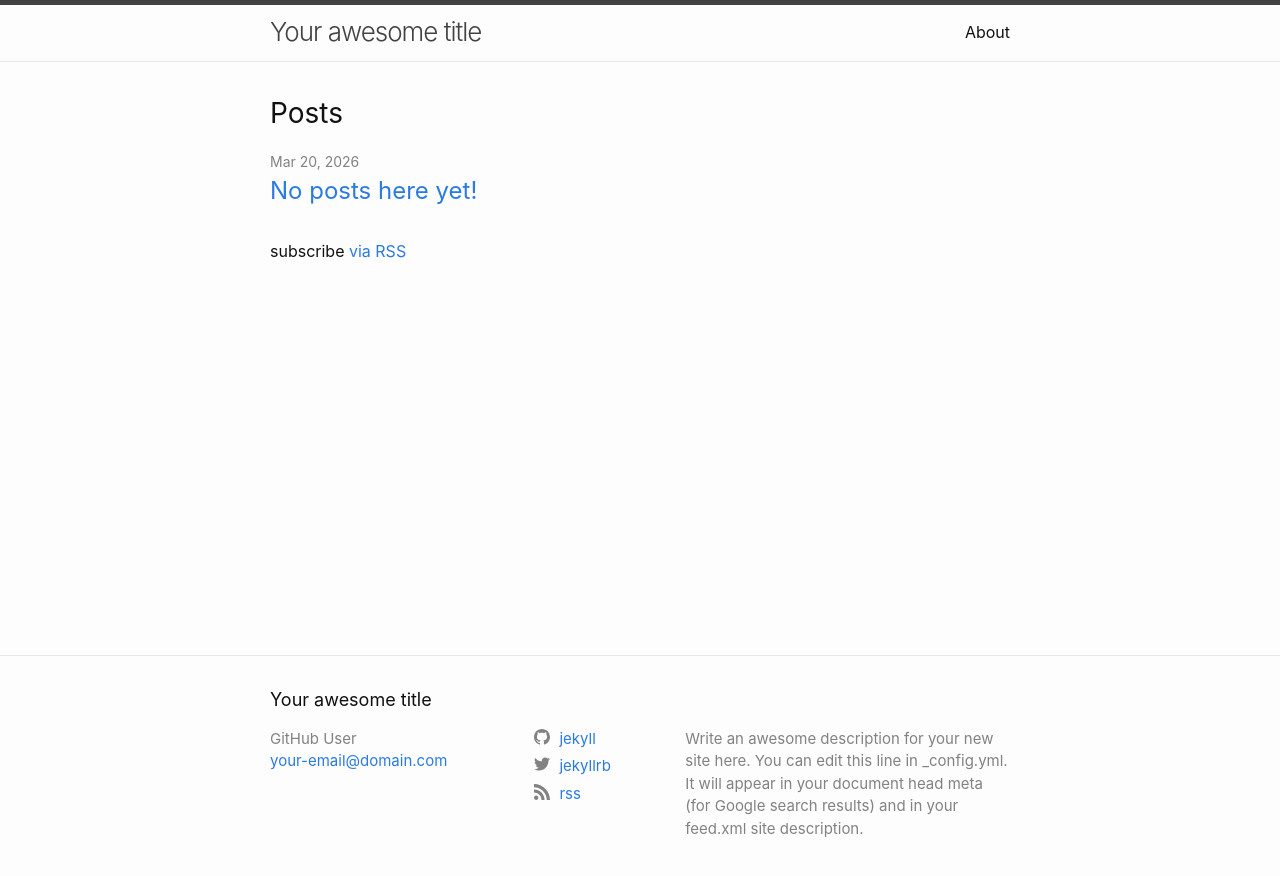
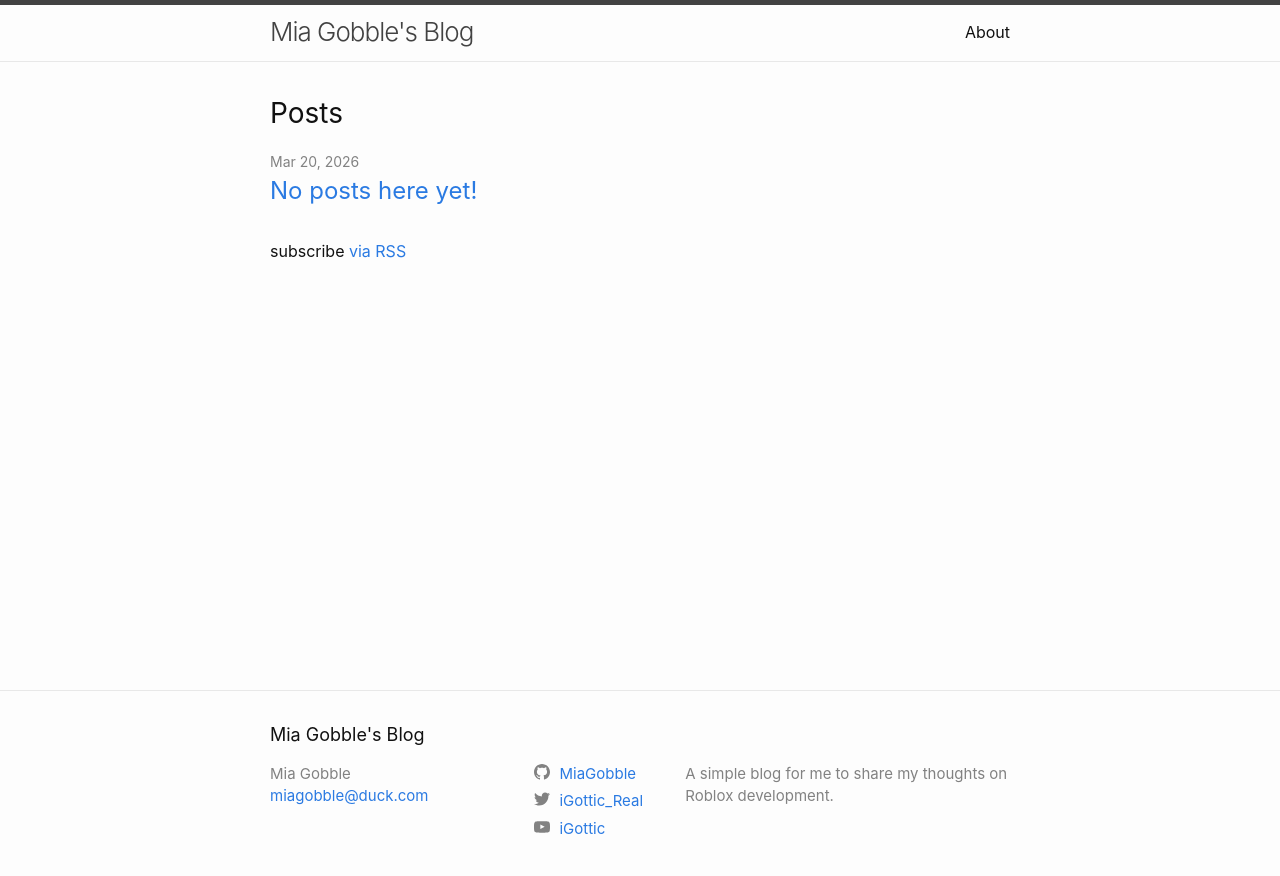
Before and after one commit to MiaGobble/iGotticBlog, a Jekyll site: the page built from index.md, in a window 1280 px wide. Shown: the top 876 px of the page. Built offline with Jekyll 4.4.1, drawn with Linux system fonts in a browser that asks for light colours.

Commit message:
Updated config

```diff
--- a/_config.yml
+++ b/_config.yml
@@ -1,22 +1,20 @@
-title: Your awesome title
-author: GitHub User
-email: your-email@domain.com
+title: Mia Gobble's Blog
+author: Mia Gobble
+email: miagobble@duck.com
 description: > # this means to ignore newlines until "twitter_username:"
-  Write an awesome description for your new site here. You can edit this
-  line in _config.yml. It will appear in your document head meta (for
-  Google search results) and in your feed.xml site description.
+  A simple blog for me to share my thoughts on Roblox development.
 
 # social links
-twitter_username: jekyllrb
-github_username:  jekyll
-rss: rss
+twitter_username: iGottic_Real
+github_username:  MiaGobble
+# rss: rss
 # dribbble_username: jekyll
 # facebook_username: jekyll
 # flickr_username: jekyll
 # instagram_username: jekyll
 # linkedin_username: jekyll
 # pinterest_username: jekyll
-# youtube_username: jekyll
+youtube_username: iGottic
 # googleplus_username: +jekyll
 
 # Mastodon instances
```
